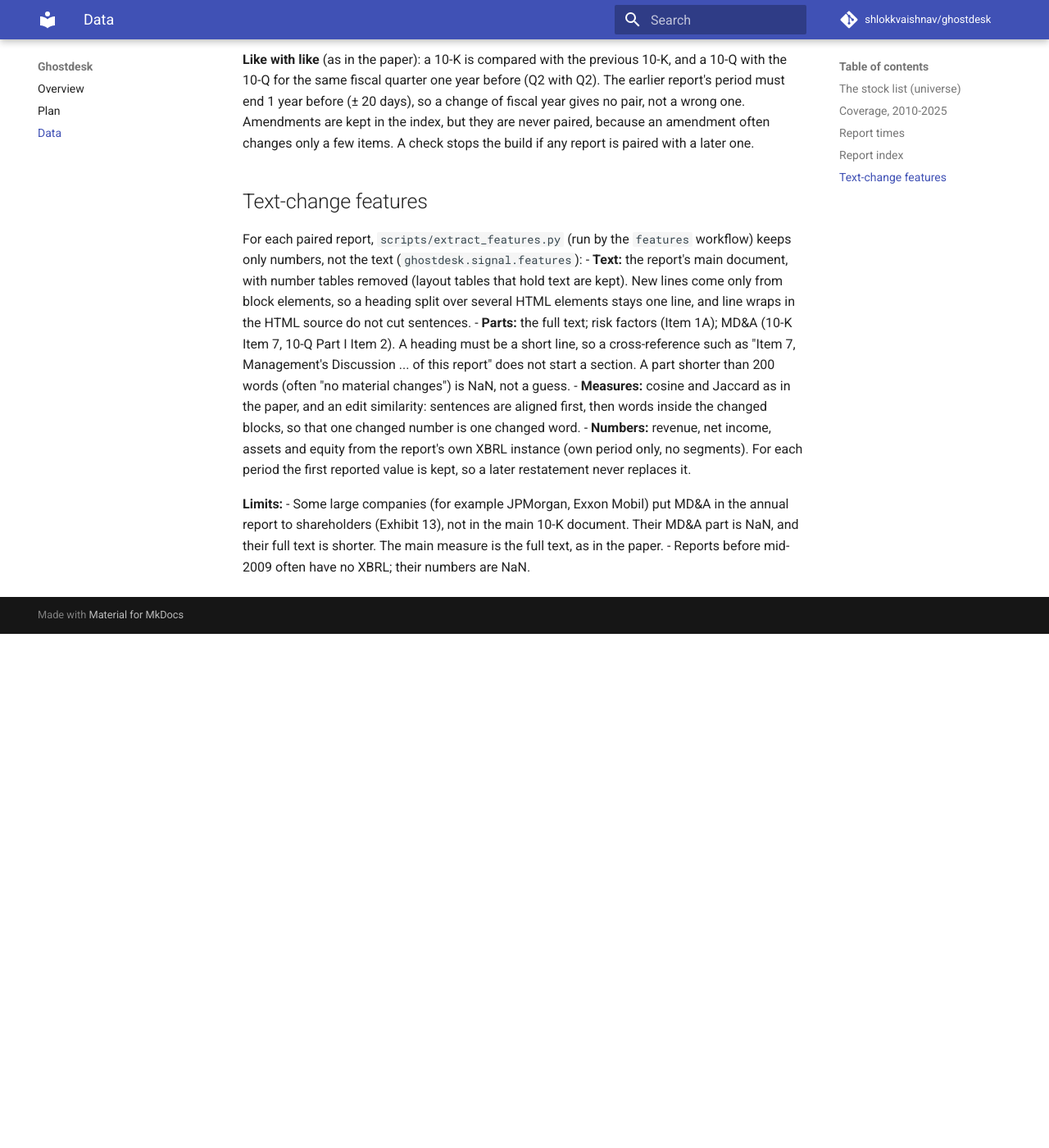
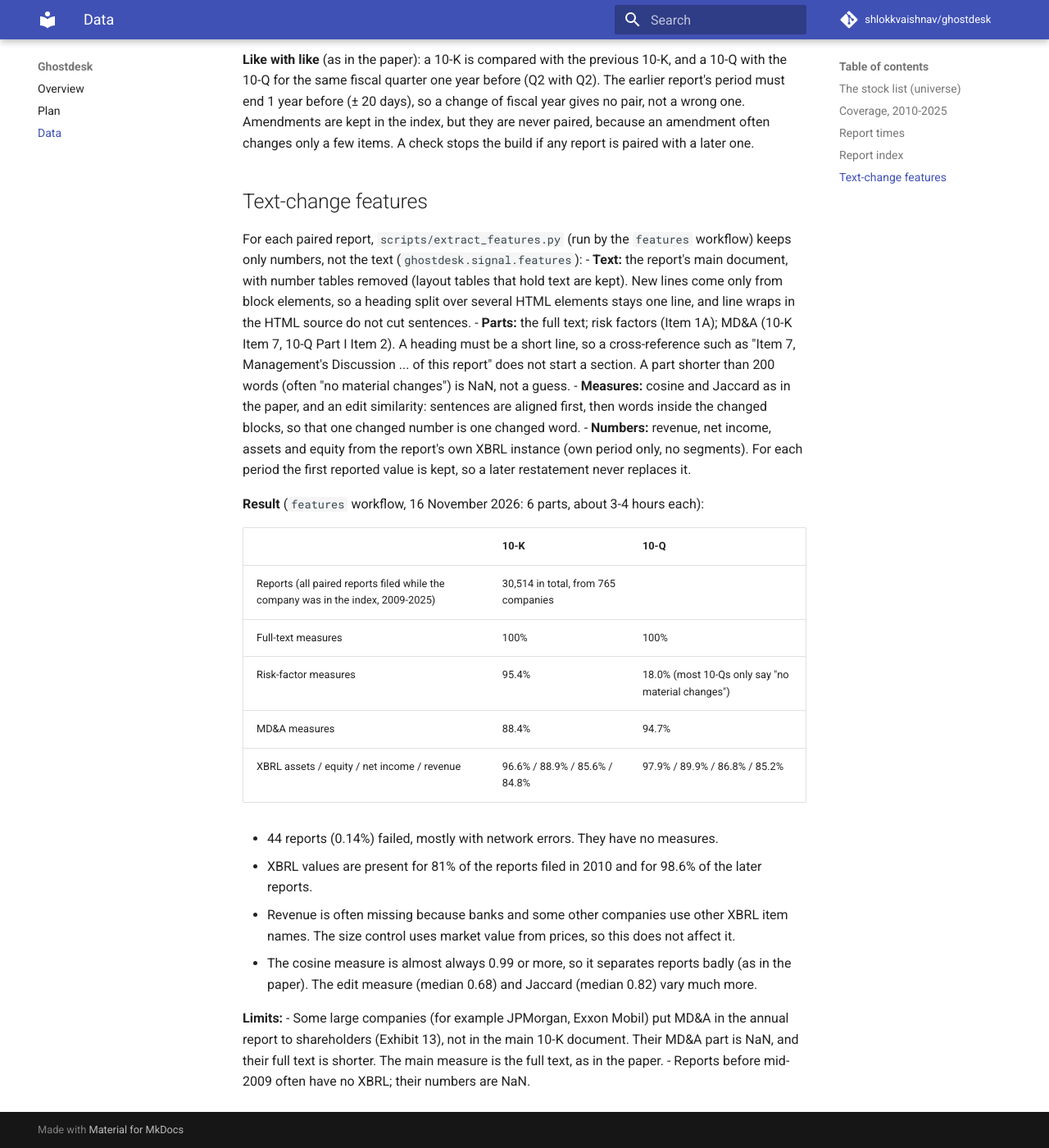
Before and after one commit to shlokkvaishnav/ghostdesk, an MkDocs documentation site: the page built from docs/data.md, in a window 1280 px wide and 1400 px high, scrolled down 3867 px. Shown: the whole window at 82% size. Built offline with MkDocs 1.6.1 and Material for MkDocs 9.7.7, drawn with Linux system fonts in a browser that asks for light colours; comment, search, counter and statistics services are not loaded; before the commit the page ends 4640 px from its top, so only the background shows below that.

Commit message:
docs/data.md: results of the features run (30,514 reports, coverage by form)

```diff
--- a/docs/data.md
+++ b/docs/data.md
@@ -145,6 +145,23 @@ text (`ghostdesk.signal.features`):
 - **Numbers:** revenue, net income, assets and equity from the report's own XBRL instance (own period only, no
   segments). For each period the first reported value is kept, so a later restatement never replaces it.
 
+**Result** (`features` workflow, 16 November 2026: 6 parts, about 3-4 hours each):
+
+| | 10-K | 10-Q |
+|---|---|---|
+| Reports (all paired reports filed while the company was in the index, 2009-2025) | 30,514 in total, from 765 companies | |
+| Full-text measures | 100% | 100% |
+| Risk-factor measures | 95.4% | 18.0% (most 10-Qs only say "no material changes") |
+| MD&A measures | 88.4% | 94.7% |
+| XBRL assets / equity / net income / revenue | 96.6% / 88.9% / 85.6% / 84.8% | 97.9% / 89.9% / 86.8% / 85.2% |
+
+- 44 reports (0.14%) failed, mostly with network errors. They have no measures.
+- XBRL values are present for 81% of the reports filed in 2010 and for 98.6% of the later reports.
+- Revenue is often missing because banks and some other companies use other XBRL item names. The size control
+  uses market value from prices, so this does not affect it.
+- The cosine measure is almost always 0.99 or more, so it separates reports badly (as in the paper). The edit
+  measure (median 0.68) and Jaccard (median 0.82) vary much more.
+
 **Limits:**
 - Some large companies (for example JPMorgan, Exxon Mobil) put MD&A in the annual report to shareholders
   (Exhibit 13), not in the main 10-K document. Their MD&A part is NaN, and their full text is shorter. The main
```
